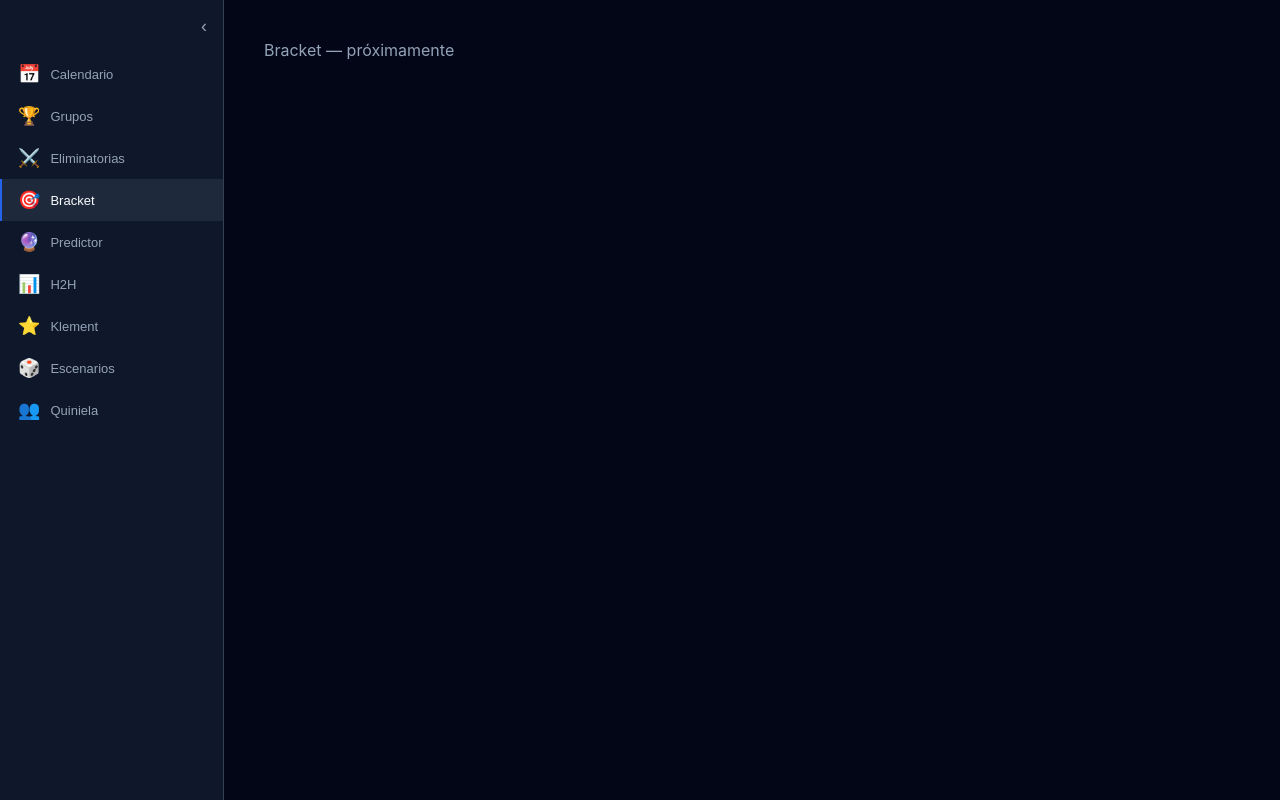
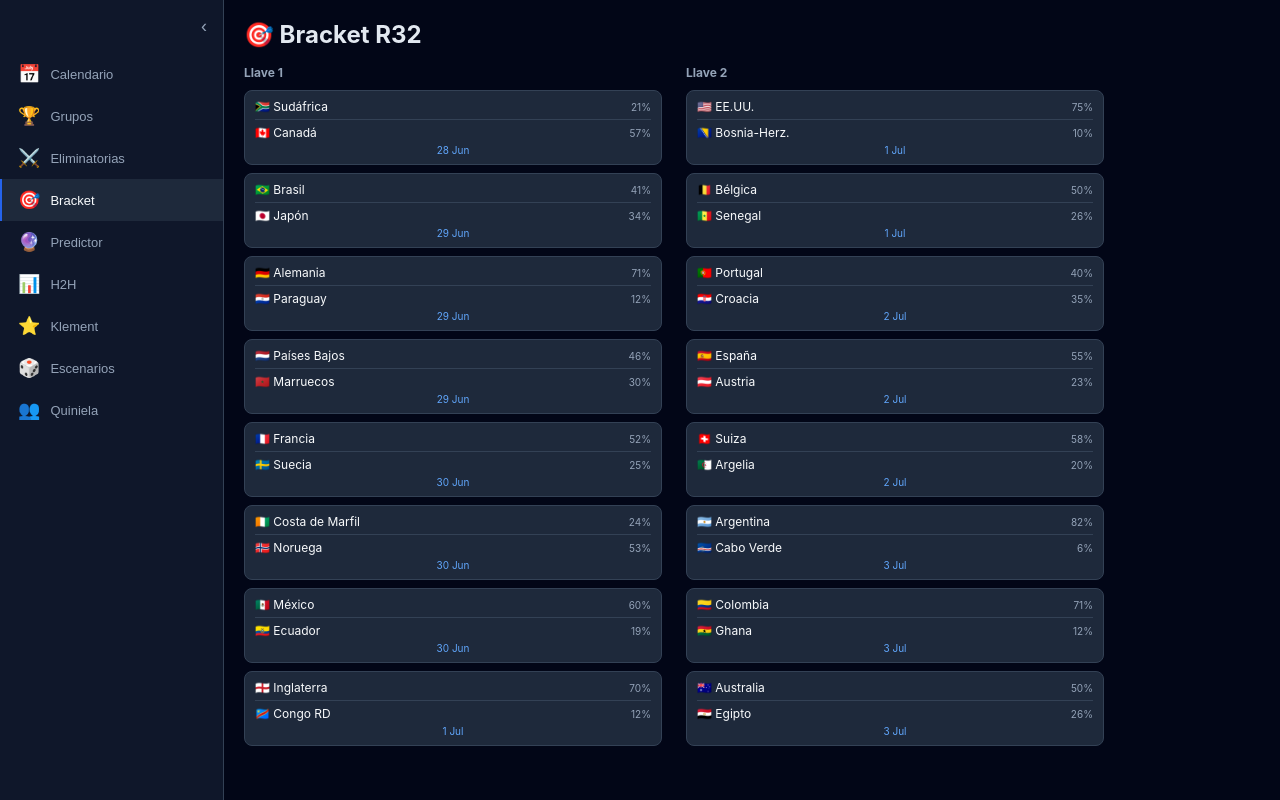
Before and after one commit to fjhr/quiniela-mundial-2026, a React (Vite) app: page / in a window 1280 px wide. Both pictures are taken after a click on the button "🎯 Bracket". Built offline with nearby package versions, Linux system fonts and the light colour scheme; no server answers.

Commit message:
feat: BracketPanel con marcadores reales y probabilidades

```diff
--- a/src/panels/BracketPanel.jsx
+++ b/src/panels/BracketPanel.jsx
@@ -1,4 +1,81 @@
 // src/panels/BracketPanel.jsx
+import { useMatchStore } from '../store/matchStore.js';
+import { resolveKOTeam, fmtMatchDT } from '../services/resolvers.js';
+import { sim } from '../services/poisson.js';
+import teams from '../data/teams.json';
+import koBracket from '../data/ko-bracket.json';
+import sched from '../data/sched.json';
+import gr from '../data/gr.json';
+
+function BkMatch({ kb, res, resKO, matchTimes }) {
+  const t1 = resolveKOTeam(kb.sh, res, resKO, koBracket, gr) || kb.sh;
+  const t2 = resolveKOTeam(kb.sa, res, resKO, koBracket, gr) || kb.sa;
+  const koM = resKO.find(k => k.id === kb.id);
+  const played = !!(koM?.p);
+  const pr = (!played && teams[t1] && teams[t2]) ? sim(t1, t2, teams) : null;
+  const winH = played && (koM.hg > koM.ag || koM.pens === 'h');
+  const winA = played && (koM.ag > koM.hg || koM.pens === 'a');
+  const dt = fmtMatchDT(kb.id, matchTimes, sched);
+
+  return (
+    <div style={{
+      background: 'var(--bg-800)', border: '1px solid var(--bg-700)',
+      borderRadius: 'var(--r-md)', padding: '8px 10px', minWidth: 160,
+    }}>
+      <div style={{ display: 'flex', justifyContent: 'space-between', alignItems: 'center', paddingBottom: 5, borderBottom: '1px solid var(--bg-700)' }}>
+        <span style={{ fontSize: 12, color: winH ? 'var(--gold)' : 'inherit', fontWeight: winH ? 700 : 400 }}>
+          {teams[t1]?.fl || '🏳️'} {t1}
+        </span>
+        {played ? (
+          <span style={{ fontSize: 12, fontWeight: 800 }}>{koM.hg}</span>
+        ) : pr ? (
+          <span style={{ fontSize: 10, color: 'var(--text-400)' }}>{(pr.pW * 100).toFixed(0)}%</span>
+        ) : null}
+      </div>
+      <div style={{ display: 'flex', justifyContent: 'space-between', alignItems: 'center', paddingTop: 5 }}>
+        <span style={{ fontSize: 12, color: winA ? 'var(--gold)' : 'inherit', fontWeight: winA ? 700 : 400 }}>
+          {teams[t2]?.fl || '🏳️'} {t2}
+        </span>
+        {played ? (
+          <span style={{ fontSize: 12, fontWeight: 800 }}>{koM.ag}</span>
+        ) : pr ? (
+          <span style={{ fontSize: 10, color: 'var(--text-400)' }}>{(pr.pL * 100).toFixed(0)}%</span>
+        ) : null}
+      </div>
+      {!played && dt && (
+        <div style={{ fontSize: 10, color: 'var(--blue-400)', textAlign: 'center', marginTop: 4 }}>{dt}</div>
+      )}
+    </div>
+  );
+}
+
 export default function BracketPanel() {
-  return <div style={{ color: 'var(--text-400)', padding: 20 }}>Bracket — próximamente</div>;
+  const { res, resKO, matchTimes } = useMatchStore();
+  const r32 = koBracket.filter(k => k.rnd === 'R32');
+  const llave1 = r32.slice(0, 8);
+  const llave2 = r32.slice(8);
+
+  return (
+    <div>
+      <h2 style={{ marginBottom: 16, color: 'var(--text-200)' }}>🎯 Bracket R32</h2>
+      <div style={{ display: 'grid', gridTemplateColumns: '1fr 1fr', gap: 24 }}>
+        <div>
+          <h3 style={{ fontSize: 12, color: 'var(--text-400)', marginBottom: 10 }}>Llave 1</h3>
+          <div style={{ display: 'flex', flexDirection: 'column', gap: 8 }}>
+            {llave1.map(kb => (
+              <BkMatch key={kb.id} kb={kb} res={res} resKO={resKO} matchTimes={matchTimes} />
+            ))}
+          </div>
+        </div>
+        <div>
+          <h3 style={{ fontSize: 12, color: 'var(--text-400)', marginBottom: 10 }}>Llave 2</h3>
+          <div style={{ display: 'flex', flexDirection: 'column', gap: 8 }}>
+            {llave2.map(kb => (
+              <BkMatch key={kb.id} kb={kb} res={res} resKO={resKO} matchTimes={matchTimes} />
+            ))}
+          </div>
+        </div>
+      </div>
+    </div>
+  );
 }
```
